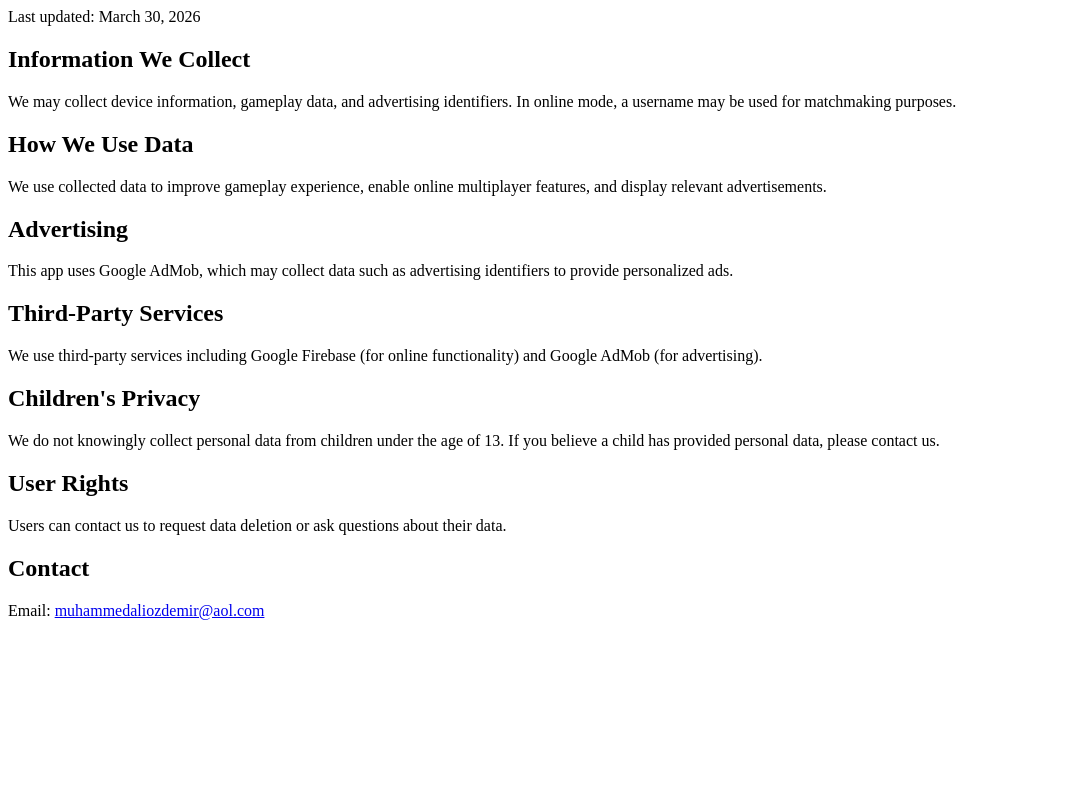
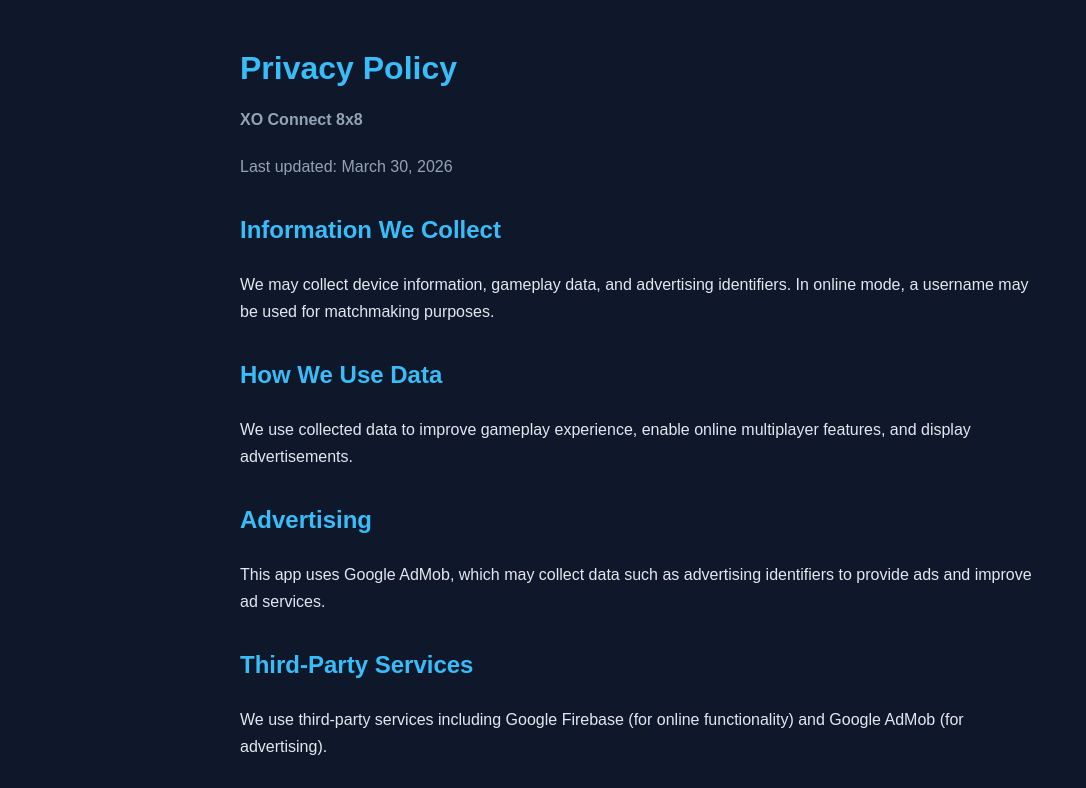
Before and after one commit to MentallGames/Privacy-Policy, a plain HTML site: page index.html in a window 1280 px wide. Shown: the top 788 px of the page, without its empty margins (0-1086 px from the left). Drawn offline with Linux system fonts and the light colour scheme.

Commit message:
Update index.html

```diff
--- a/index.html
+++ b/index.html
@@ -1,22 +1,100 @@
-<p>Last updated: March 30, 2026</p>
+<!DOCTYPE html>
+<html lang="en">
+<head>
+  <meta charset="UTF-8">
+  <title>Privacy Policy - XO Connect 8x8</title>
+  <meta name="viewport" content="width=device-width, initial-scale=1.0">
+
+  <style>
+    body {
+      font-family: Arial, sans-serif;
+      max-width: 800px;
+      margin: auto;
+      padding: 20px;
+      line-height: 1.7;
+      background: #0f172a;
+      color: #e2e8f0;
+    }
+
+    h1 {
+      font-size: 32px;
+      color: #38bdf8;
+      margin-bottom: 10px;
+    }
+
+    h2 {
+      color: #38bdf8;
+      margin-top: 30px;
+    }
+
+    p {
+      margin-top: 10px;
+    }
+
+    a {
+      color: #7dd3fc;
+      text-decoration: none;
+    }
+
+    a:hover {
+      text-decoration: underline;
+    }
+
+    .subtitle {
+      color: #94a3b8;
+      margin-bottom: 20px;
+    }
+  </style>
+</head>
+
+<body>
+
+  <h1>Privacy Policy</h1>
+  <p class="subtitle"><strong>XO Connect 8x8</strong></p>
+  <p class="subtitle">Last updated: March 30, 2026</p>
 
   <h2>Information We Collect</h2>
-<p>We may collect device information, gameplay data, and advertising identifiers. In online mode, a username may be used for matchmaking purposes.</p>
+  <p>
+    We may collect device information, gameplay data, and advertising identifiers.
+    In online mode, a username may be used for matchmaking purposes.
+  </p>
 
   <h2>How We Use Data</h2>
-<p>We use collected data to improve gameplay experience, enable online multiplayer features, and display relevant advertisements.</p>
+  <p>
+    We use collected data to improve gameplay experience, enable online multiplayer features,
+    and display advertisements.
+  </p>
 
   <h2>Advertising</h2>
-<p>This app uses Google AdMob, which may collect data such as advertising identifiers to provide personalized ads.</p>
+  <p>
+    This app uses Google AdMob, which may collect data such as advertising identifiers
+    to provide ads and improve ad services.
+  </p>
 
   <h2>Third-Party Services</h2>
-<p>We use third-party services including Google Firebase (for online functionality) and Google AdMob (for advertising).</p>
+  <p>
+    We use third-party services including Google Firebase (for online functionality)
+    and Google AdMob (for advertising).
+  </p>
 
   <h2>Children's Privacy</h2>
-<p>We do not knowingly collect personal data from children under the age of 13. If you believe a child has provided personal data, please contact us.</p>
+  <p>
+    We do not knowingly collect personal data from children under the age of 13.
+    If you believe a child has provided personal data, please contact us.
+  </p>
 
   <h2>User Rights</h2>
-<p>Users can contact us to request data deletion or ask questions about their data.</p>
+  <p>
+    Users can contact us to request data deletion or ask questions about their data.
+  </p>
 
   <h2>Contact</h2>
-<p>Email: <a href="mailto:muhammedaliozdemir@aol.com">muhammedaliozdemir@aol.com</a></p>
+  <p>
+    Email:
+    <a href="mailto:muhammedaliozdemir@aol.com">
+      muhammedaliozdemir@aol.com
+    </a>
+  </p>
+
+</body>
+</html>
```
Lines whose indentation alone changed are shown as unchanged.
